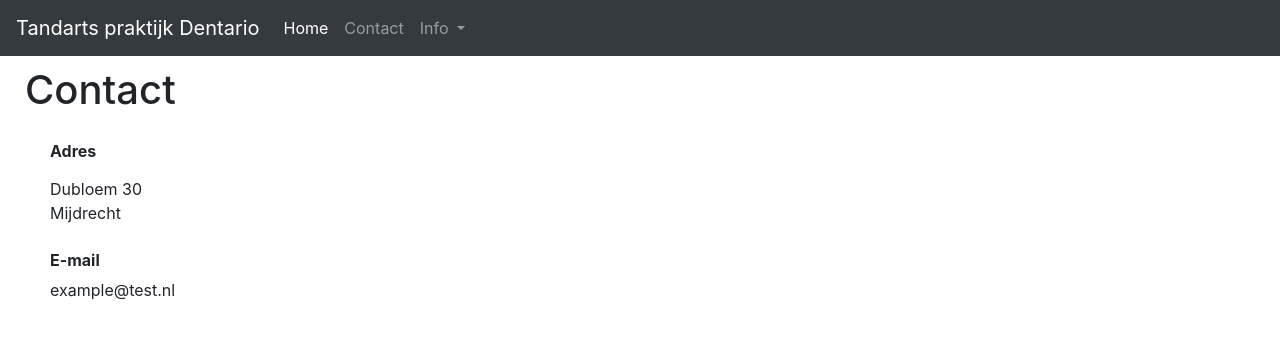
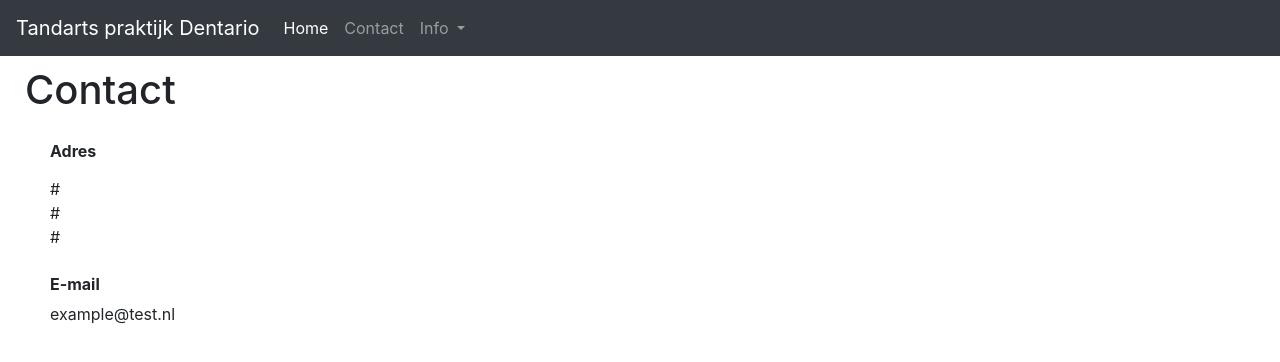
Before and after one commit to Splashy310B/Splashy310B.github.io, a plain HTML site: page contact.html in a window 1280 px wide. Drawn offline with nearby package versions, Linux system fonts and the light colour scheme.

Commit message:
version 1.0.2

```diff
--- a/contact.html
+++ b/contact.html
@@ -43,8 +43,9 @@
        <h6><strong>Adres</strong></h6>
        <p>
          <ul class="lijst_adres">
-           <li>Dubloem 30</li>
-           <li>Mijdrecht</li>
+           <li>#</li>
+           <li>#</li>
+           <li>#</li>
          </ul>
        </p>
      </div>
```
